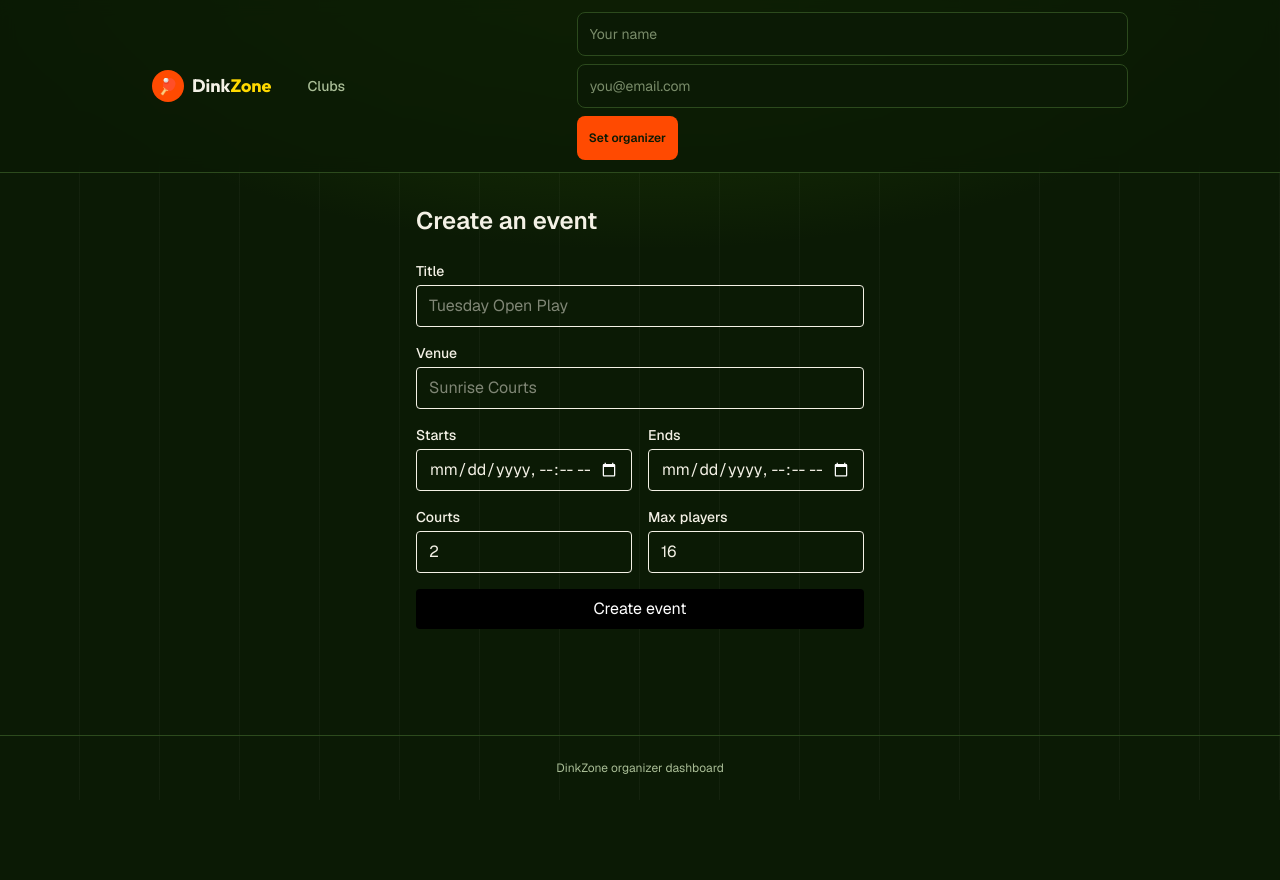
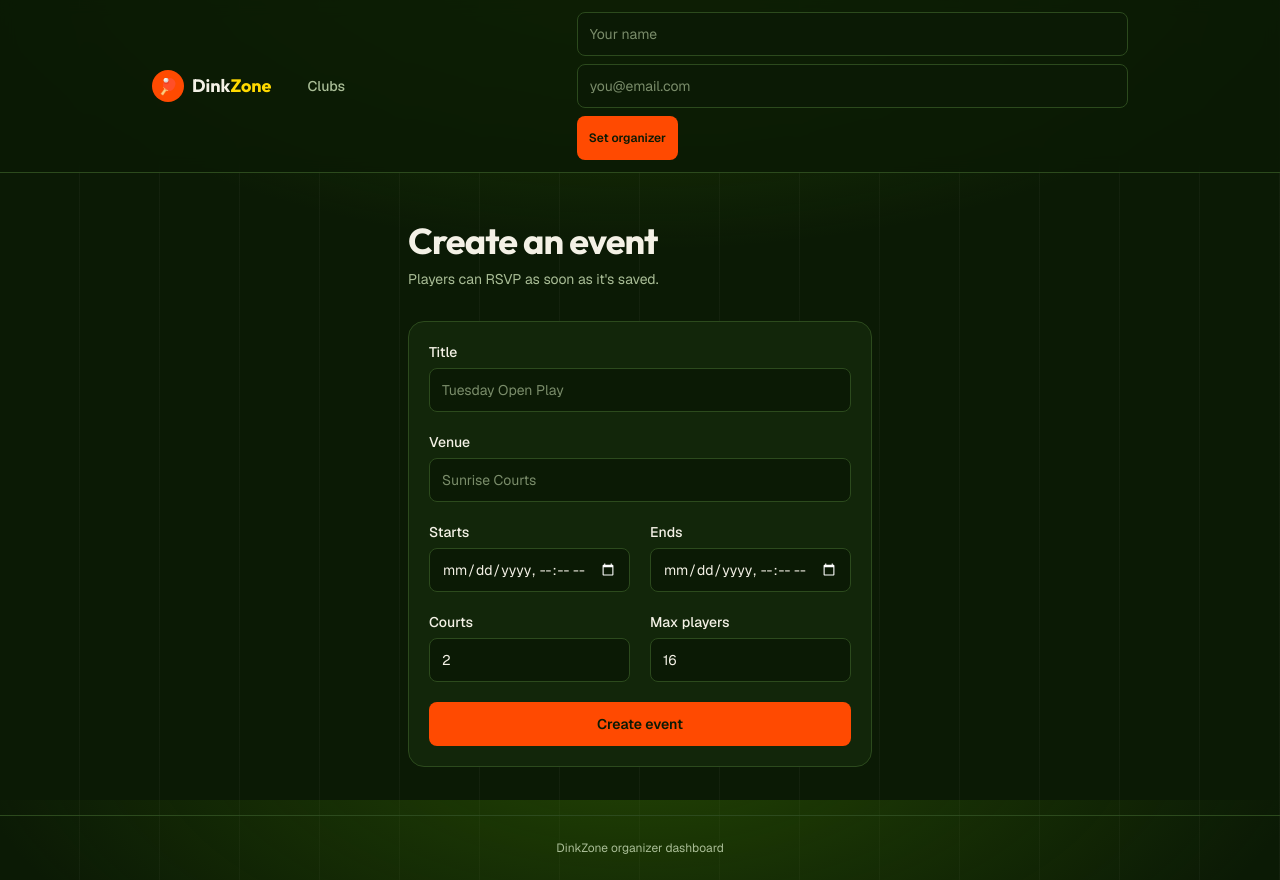
Before and after one commit to rexpos-dev/alon-dinkzone, a Next.js app in the folder apps/web/: page /clubs/1/events/new in a window 1280 px wide. Before the commit the page ends 800 px from the top, so only its background shows below. Built offline with nearby package versions, Linux system fonts and the light colour scheme; no server answers.

Commit message:
feat(web): restyle create club and create event forms
Co-Authored-By: Claude Haiku 4.5 <noreply@anthropic.com>

```diff
--- a/apps/web/src/app/clubs/[id]/events/new/page.tsx
+++ b/apps/web/src/app/clubs/[id]/events/new/page.tsx
@@ -4,6 +4,12 @@ import { useParams, useRouter } from 'next/navigation';
 import { useState } from 'react';
 import { api } from '@/lib/api';
 import { getCurrentUser } from '@/lib/currentUser';
+import { Button } from '@/components/ui/Button';
+import { Card } from '@/components/ui/Card';
+import { Field, Input, Textarea } from '@/components/ui/Field';
+import { Notice } from '@/components/ui/Feedback';
+import { Page } from '@/components/ui/Page';
+import { PageHeader } from '@/components/ui/PageHeader';
 
 export default function NewEventPage() {
   const router = useRouter();
@@ -46,82 +52,68 @@ export default function NewEventPage() {
   }
 
   return (
-    <main className="mx-auto max-w-lg p-8">
-      <h1 className="mb-6 text-2xl font-semibold">Create an event</h1>
-      <form className="flex flex-col gap-4" onSubmit={handleSubmit}>
-        <label className="flex flex-col gap-1">
-          <span className="text-sm font-medium">Title</span>
-          <input
-            className="rounded border px-3 py-2"
+    <Page width="sm">
+      <PageHeader title="Create an event" subtitle="Players can RSVP as soon as it's saved." />
+      <Card>
+        <form className="flex flex-col gap-5" onSubmit={handleSubmit}>
+          <Field label="Title">
+            <Input
               value={title}
               onChange={(e) => setTitle(e.target.value)}
               placeholder="Tuesday Open Play"
               required
             />
-        </label>
-        <label className="flex flex-col gap-1">
-          <span className="text-sm font-medium">Venue</span>
-          <input
-            className="rounded border px-3 py-2"
+          </Field>
+          <Field label="Venue">
+            <Input
               value={venue}
               onChange={(e) => setVenue(e.target.value)}
               placeholder="Sunrise Courts"
               required
             />
-        </label>
-        <div className="grid grid-cols-2 gap-4">
-          <label className="flex flex-col gap-1">
-            <span className="text-sm font-medium">Starts</span>
-            <input
-              className="rounded border px-3 py-2"
+          </Field>
+          <div className="grid gap-5 sm:grid-cols-2">
+            <Field label="Starts">
+              <Input
                 type="datetime-local"
                 value={startsAt}
                 onChange={(e) => setStartsAt(e.target.value)}
                 required
               />
-          </label>
-          <label className="flex flex-col gap-1">
-            <span className="text-sm font-medium">Ends</span>
-            <input
-              className="rounded border px-3 py-2"
+            </Field>
+            <Field label="Ends">
+              <Input
                 type="datetime-local"
                 value={endsAt}
                 onChange={(e) => setEndsAt(e.target.value)}
                 required
               />
-          </label>
+            </Field>
           </div>
-        <div className="grid grid-cols-2 gap-4">
-          <label className="flex flex-col gap-1">
-            <span className="text-sm font-medium">Courts</span>
-            <input
-              className="rounded border px-3 py-2"
+          <div className="grid gap-5 sm:grid-cols-2">
+            <Field label="Courts">
+              <Input
                 type="number"
                 min={1}
                 value={courtCount}
                 onChange={(e) => setCourtCount(Number(e.target.value))}
               />
-          </label>
-          <label className="flex flex-col gap-1">
-            <span className="text-sm font-medium">Max players</span>
-            <input
-              className="rounded border px-3 py-2"
+            </Field>
+            <Field label="Max players">
+              <Input
                 type="number"
                 min={2}
                 value={maxPlayers}
                 onChange={(e) => setMaxPlayers(Number(e.target.value))}
               />
-          </label>
+            </Field>
           </div>
-        {error && <p className="text-sm text-red-600">{error}</p>}
-        <button
-          className="rounded bg-black px-4 py-2 text-white disabled:opacity-50"
-          type="submit"
-          disabled={submitting}
-        >
+          {error && <Notice>{error}</Notice>}
+          <Button type="submit" disabled={submitting}>
             {submitting ? 'Creating…' : 'Create event'}
-        </button>
+          </Button>
         </form>
-    </main>
+      </Card>
+    </Page>
   );
 }
--- a/apps/web/src/app/clubs/new/page.tsx
+++ b/apps/web/src/app/clubs/new/page.tsx
@@ -4,6 +4,12 @@ import { useRouter } from 'next/navigation';
 import { useState } from 'react';
 import { api } from '@/lib/api';
 import { getCurrentUser } from '@/lib/currentUser';
+import { Button } from '@/components/ui/Button';
+import { Card } from '@/components/ui/Card';
+import { Field, Input, Textarea } from '@/components/ui/Field';
+import { Notice } from '@/components/ui/Feedback';
+import { Page } from '@/components/ui/Page';
+import { PageHeader } from '@/components/ui/PageHeader';
 
 export default function NewClubPage() {
   const router = useRouter();
@@ -31,37 +37,31 @@ export default function NewClubPage() {
   }
 
   return (
-    <main className="mx-auto max-w-lg p-8">
-      <h1 className="mb-6 text-2xl font-semibold">Create a club</h1>
-      <form className="flex flex-col gap-4" onSubmit={handleSubmit}>
-        <label className="flex flex-col gap-1">
-          <span className="text-sm font-medium">Club name</span>
-          <input
-            className="rounded border px-3 py-2"
+    <Page width="sm">
+      <PageHeader title="Create a club" subtitle="Players join with the code we generate." />
+      <Card>
+        <form className="flex flex-col gap-5" onSubmit={handleSubmit}>
+          <Field label="Club name">
+            <Input
               value={name}
               onChange={(e) => setName(e.target.value)}
               placeholder="Tuesday Night Open Play"
               required
             />
-        </label>
-        <label className="flex flex-col gap-1">
-          <span className="text-sm font-medium">Description (optional)</span>
-          <textarea
-            className="rounded border px-3 py-2"
+          </Field>
+          <Field label="Description (optional)">
+            <Textarea
               value={description}
               onChange={(e) => setDescription(e.target.value)}
               placeholder="Weekly open play at Sunrise Courts, all levels welcome."
             />
-        </label>
-        {error && <p className="text-sm text-red-600">{error}</p>}
-        <button
-          className="rounded bg-black px-4 py-2 text-white disabled:opacity-50"
-          type="submit"
-          disabled={submitting}
-        >
+          </Field>
+          {error && <Notice>{error}</Notice>}
+          <Button type="submit" disabled={submitting}>
             {submitting ? 'Creating…' : 'Create club'}
-        </button>
+          </Button>
         </form>
-    </main>
+      </Card>
+    </Page>
   );
 }
```
Lines whose indentation alone changed are shown as unchanged.
